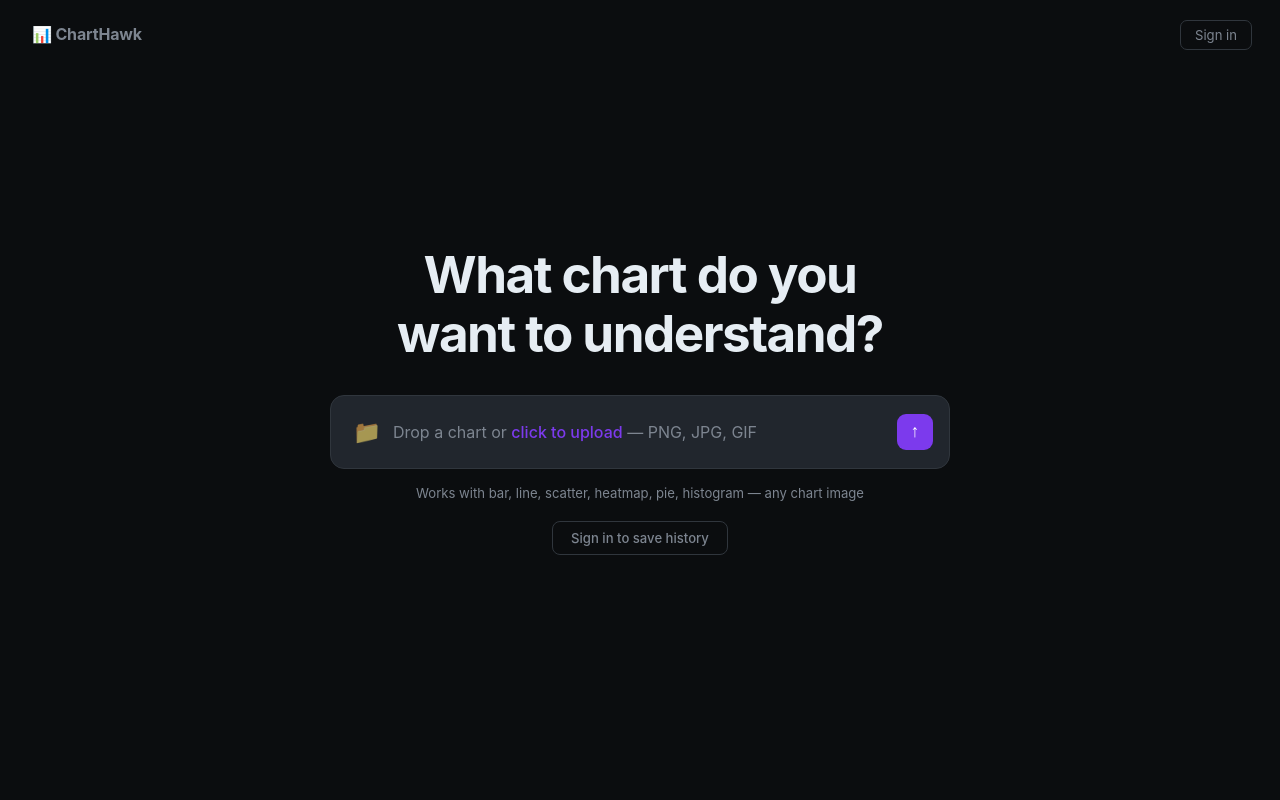
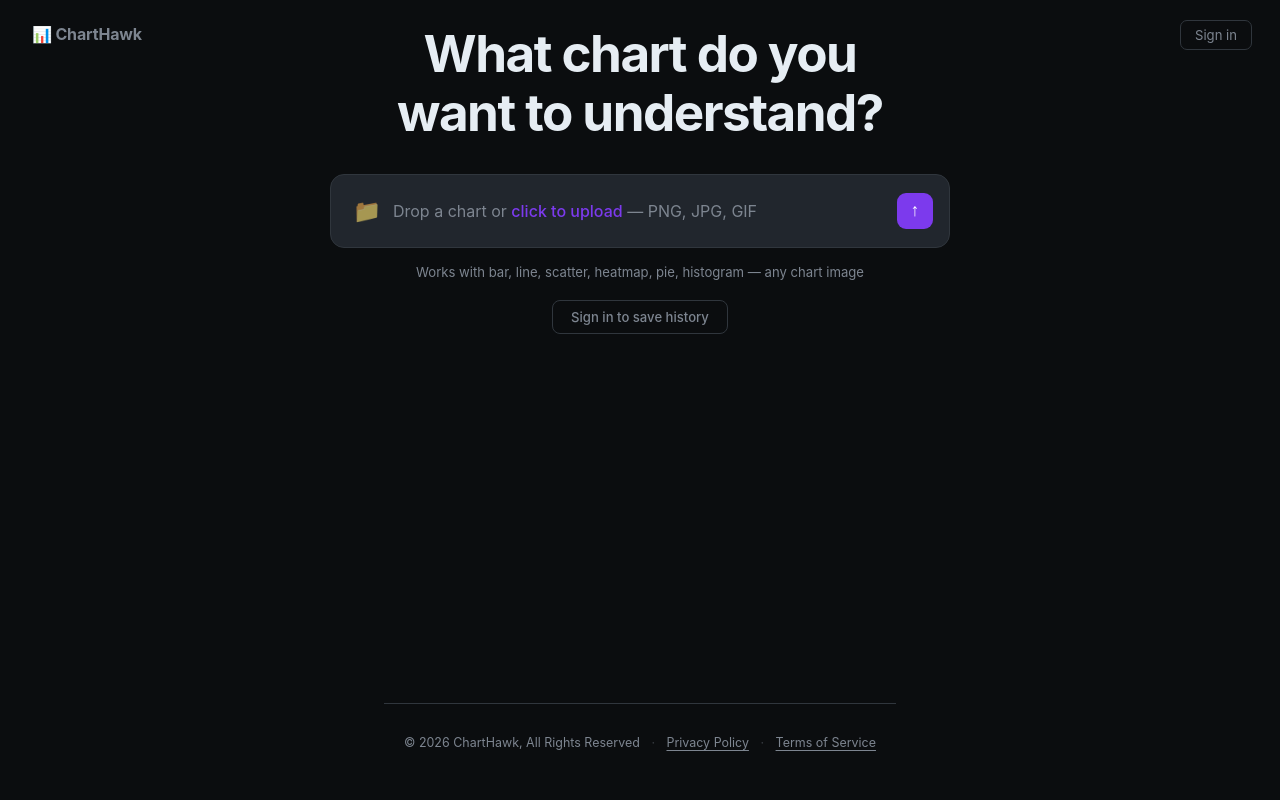
Before and after one commit to iamctodd/chart_explainer, a Flask app: page / in a window 1280 px wide. Run offline with Flask 3, Linux system fonts and the light colour scheme; some libraries are stand-ins or nearby versions.

Commit message:
Profile modal: add email field, dynamic subtitle, provider badge; add footer with Privacy Policy + ToS links
- Profile modal now shows read-only email address
- Subtitle is dynamic: Google users see 'Update your name or avatar';
  email users see 'Update your name, avatar, or password'
- Google users see a 'Signed in with Google' badge; password section hidden
- Footer added to landing view: © 2026 ChartHawk, All Rights Reserved
- Footer links open Privacy Policy modal and ToS modal
- Privacy Policy modal contains full policy text

Co-Authored-By: Claude Sonnet 4.6 <noreply@anthropic.com>

```diff
--- a/web_app/templates/index.html
+++ b/web_app/templates/index.html
@@ -318,6 +318,21 @@
         .modal-btn:disabled { opacity: 0.45; cursor: not-allowed; }
         .feedback-success { background: rgba(63,185,80,0.1); color: var(--success); border: 1px solid rgba(63,185,80,0.3); padding: 11px 14px; border-radius: 8px; margin-bottom: 14px; display: none; font-size: 0.9em; }
         .feedback-error   { background: rgba(248,81,73,0.1); color: var(--danger); border: 1px solid rgba(248,81,73,0.3); padding: 11px 14px; border-radius: 8px; margin-bottom: 14px; display: none; font-size: 0.9em; }
+
+        /* ── Footer ────────────────────────────────────────────────── */
+        .app-footer {
+            text-align: center; padding: 28px 20px 22px;
+            font-size: 0.78em; color: var(--text-muted);
+            border-top: 1px solid var(--border); margin-top: auto;
+            flex-shrink: 0; line-height: 1.8;
+        }
+        .app-footer a { color: var(--text-muted); text-decoration: underline; text-underline-offset: 3px; }
+        .app-footer a:hover { color: var(--text-primary); }
+        .app-footer .footer-sep { margin: 0 8px; opacity: 0.4; }
+
+        /* ── Privacy modal ──────────────────────────────────────────── */
+        .privacy-modal-inner { max-width: 560px; max-height: 70vh; }
+        .privacy-modal-inner .tos-body { max-height: calc(70vh - 160px); }
 
         /* ToS modal scroll area */
         .tos-scroll { max-height: 260px; overflow-y: auto; background: var(--bg-input); border: 1px solid var(--border); border-radius: 8px; padding: 14px 16px; font-size: 0.86em; line-height: 1.7; color: var(--text-muted); margin-bottom: 16px; }
@@ -417,6 +432,13 @@
         <button id="viewHistoryBtn" class="google-signin-btn-small" style="background:var(--bg-card); border:1px solid var(--border); color:var(--text-primary);">📂 View my history</button>
     </div>
     <input type="file" id="fileInput" accept="image/*" style="display:none;">
+    <footer class="app-footer">
+        © 2026 ChartHawk, All Rights Reserved
+        <span class="footer-sep">·</span>
+        <a href="#" id="footerPrivacyLink">Privacy Policy</a>
+        <span class="footer-sep">·</span>
+        <a href="#" id="footerTosLink">Terms of Service</a>
+    </footer>
 </div>
 
 <!-- ── CHAT VIEW ─────────────────────────────────────────────────────────── -->
@@ -462,11 +484,41 @@
     </main>
 </div>
 
+<!-- ── PRIVACY POLICY MODAL ──────────────────────────────────────────────── -->
+<div class="modal-overlay" id="privacyModal">
+    <div class="modal privacy-modal-inner">
+        <h2>Privacy Policy</h2>
+        <div class="tos-body">
+            <p><strong>Last updated: March 2026</strong></p>
+
+            <p>ChartHawk ("we", "our", "us") is committed to protecting your privacy. This policy explains what data we collect and how we use it.</p>
+
+            <p><strong>What we collect</strong><br>
+            When you create an account we collect your email address and, if you choose, a display name and profile photo. When you upload a chart image it is sent to Anthropic's Claude API for analysis and stored in your ChartHawk account so you can revisit it later. We do not sell your data.</p>
+
+            <p><strong>How we use your data</strong><br>
+            Your chart images and analyses are stored solely to provide the history feature. We use your email only to authenticate your account and, if you opt in, to send product updates.</p>
+
+            <p><strong>Third-party services</strong><br>
+            Chart images and questions are processed by <a href="https://www.anthropic.com/privacy" target="_blank" rel="noopener">Anthropic</a> (AI analysis). Authentication and database storage are handled by <a href="https://supabase.com/privacy" target="_blank" rel="noopener">Supabase</a>. Both operate under their own privacy policies.</p>
+
+            <p><strong>Data retention &amp; deletion</strong><br>
+            You can delete individual chart analyses at any time from the sidebar. To delete your account and all associated data, use the feedback button and request account deletion — we will remove your data within 30 days.</p>
+
+            <p><strong>Contact</strong><br>
+            Questions about this policy? Use the feedback button in the app or email us directly.</p>
+        </div>
+        <div class="modal-buttons">
+            <button type="button" class="modal-btn submit" id="privacyCloseBtn">Close</button>
+        </div>
+    </div>
+</div>
+
 <!-- ── PROFILE MODAL ─────────────────────────────────────────────────────── -->
 <div class="modal-overlay" id="profileModal">
     <div class="modal profile-modal-inner">
         <h2>Edit Profile</h2>
-        <p>Update your name, avatar, or password.</p>
+        <p id="profileSubtitle">Update your name or avatar.</p>
 
         <!-- Avatar -->
         <div class="profile-avatar-section">
@@ -475,6 +527,17 @@
                 <div class="profile-avatar-overlay">Change photo</div>
             </div>
             <input type="file" id="profileAvatarInput" accept="image/*" style="display:none;">
+        </div>
+
+        <!-- Email (read-only) -->
+        <div class="auth-field" id="profileEmailField">
+            <label>Email</label>
+            <input type="email" id="profileEmailDisplay" readonly
+                style="opacity:0.55; cursor:default;"
+                tabindex="-1">
+        </div>
+        <div id="profileProviderBadge" style="display:none; margin: -6px 0 14px; font-size:0.8em; color:var(--text-muted);">
+            🔒 Signed in with Google — password managed by Google
         </div>
 
         <!-- Name -->
@@ -770,10 +833,16 @@
         // Populate avatar preview
         renderProfileAvatar(currentUser.user_metadata?.avatar_url || '');
 
-        // Show password section only for email/password users
+        // Email
+        document.getElementById('profileEmailDisplay').value = currentUser.email || '';
+
+        // Dynamic subtitle + password section visibility
         const provider = currentUser.app_metadata?.provider || '';
-        document.getElementById('profilePasswordSection').style.display =
-            provider === 'email' ? '' : 'none';
+        const isEmail  = provider === 'email';
+        document.getElementById('profileSubtitle').textContent =
+            isEmail ? 'Update your name, avatar, or password.' : 'Update your name or avatar.';
+        document.getElementById('profilePasswordSection').style.display = isEmail ? '' : 'none';
+        document.getElementById('profileProviderBadge').style.display   = isEmail ? 'none' : '';
 
         // Clear password fields
         ['profileCurrentPw','profileNewPw','profileConfirmPw'].forEach(id => {
@@ -1593,6 +1662,23 @@
     cancelBtn.addEventListener('click', closeModal);
     feedbackModal.addEventListener('click', (e) => { if (e.target === feedbackModal) closeModal(); });
 
+    // Footer links
+    document.getElementById('footerPrivacyLink')?.addEventListener('click', (e) => {
+        e.preventDefault();
+        document.getElementById('privacyModal').classList.add('active');
+    });
+    document.getElementById('privacyCloseBtn')?.addEventListener('click', () => {
+        document.getElementById('privacyModal').classList.remove('active');
+    });
+    document.getElementById('privacyModal')?.addEventListener('click', (e) => {
+        if (e.target === document.getElementById('privacyModal'))
+            document.getElementById('privacyModal').classList.remove('active');
+    });
+    document.getElementById('footerTosLink')?.addEventListener('click', (e) => {
+        e.preventDefault();
+        document.getElementById('tosModal').classList.add('active');
+    });
+
     function closeModal() {
         feedbackModal.classList.remove('active');
         feedbackForm.reset();
```
